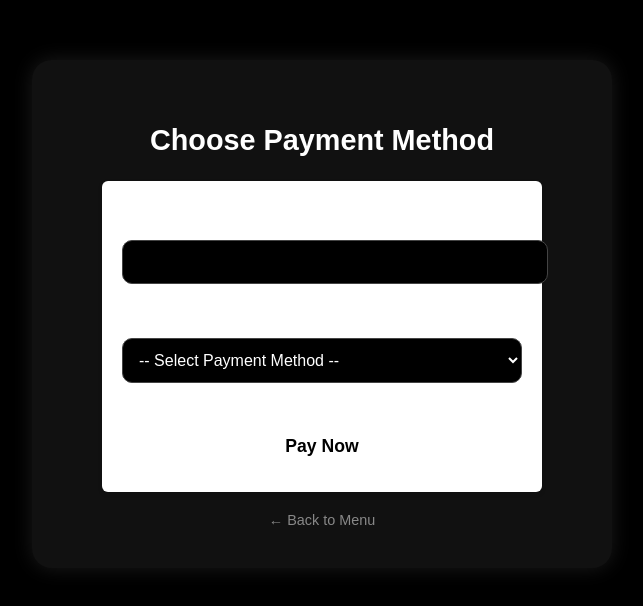
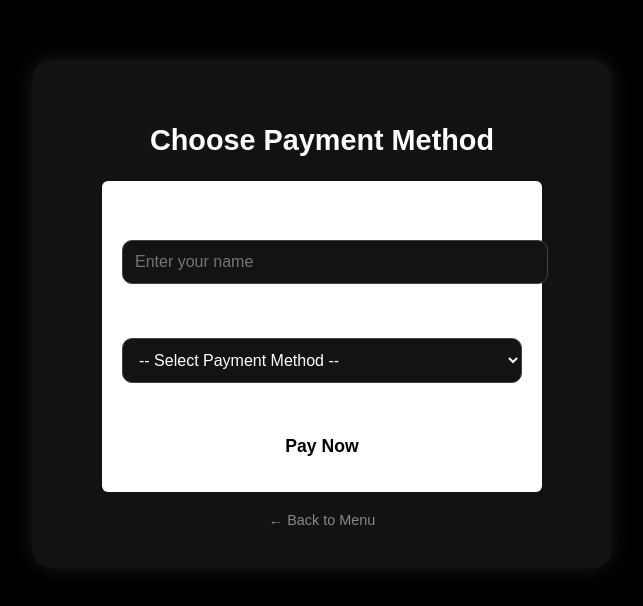
Before and after one commit to MONIKA-4268/ENDLESS-CRAVE, a website: page public/payment.html in a window 1280 px wide. Shown: the part 138-744 px from the top of the page, without its empty margins (318-961 px from the left). Drawn offline with Linux system fonts and the light colour scheme.

Commit message:
Update all project files

```diff
--- a/public/payment.html
+++ b/public/payment.html
@@ -18,7 +18,7 @@
     }
 
     .payment-container {
-      background: #111;
+      background: #121212;
       padding: 2.5rem;
       border-radius: 20px;
       width: 100%;
@@ -45,7 +45,7 @@
       padding: 0.75rem;
       font-size: 1rem;
       border: 1px solid #444;
-      background: #000;
+      background: #131313;
       color: #fff;
       border-radius: 10px;
       transition: border-color 0.3s ease;
@@ -54,7 +54,7 @@
     .payment-container input:focus,
     .payment-container select:focus {
       outline: none;
-      border-color: #fff;
+      border-color: #181818;
     }
 
     .hide {
@@ -98,11 +98,11 @@
   <div class="payment-container">
     <h2>Choose Payment Method</h2>
     <form id="paymentForm">
-      <label for="name">Full Name:</label>
-      <input type="text" id="name" required />
+      <label for="customerName">Full Name:</label>
+      <input type="text" id="customerName" name="customerName" placeholder="Enter your name" required />
 
-      <label for="method">Payment Method:</label>
-      <select id="method" required>
+      <label for="paymentMethod">Payment Method:</label>
+      <select id="paymentMethod" name="paymentMethod" required>
         <option value="">-- Select Payment Method --</option>
         <option value="upi">UPI</option>
         <option value="card">Credit / Debit Card</option>
@@ -115,25 +115,25 @@
       <!-- UPI -->
       <div id="upi-section" class="hide">
         <label for="upi-id">UPI ID:</label>
-        <input type="text" id="upi-id" placeholder="example@upi" />
+        <input type="text" id="upi-id" name="upiId" placeholder="example@upi" />
       </div>
 
       <!-- Card -->
       <div id="card-section" class="hide">
         <label for="card-number">Card Number:</label>
-        <input type="text" id="card-number" placeholder="0000 0000 0000 0000" />
+        <input type="text" id="card-number" name="cardNumber" placeholder="0000 0000 0000 0000" />
 
         <label for="expiry">Expiry Date:</label>
-        <input type="text" id="expiry" placeholder="MM/YY" />
+        <input type="text" id="expiry" name="expiry" placeholder="MM/YY" />
 
         <label for="cvv">CVV:</label>
-        <input type="password" id="cvv" placeholder="123" />
+        <input type="password" id="cvv" name="cvv" placeholder="123" />
       </div>
 
       <!-- Net Banking -->
       <div id="netbanking-section" class="hide">
         <label for="bank">Select Bank:</label>
-        <select id="bank">
+        <select id="bank" name="bank">
           <option value="">-- Select Bank --</option>
           <option value="sbi">SBI</option>
           <option value="icici">ICICI Bank</option>
@@ -145,13 +145,13 @@
       <!-- Google Pay -->
       <div id="gpay-section" class="hide">
         <label for="gpay-number">Google Pay Number:</label>
-        <input type="text" id="gpay-number" placeholder="10-digit mobile number" />
+        <input type="text" id="gpay-number" name="gpayNumber" placeholder="10-digit mobile number" />
       </div>
 
       <!-- PayPal -->
       <div id="paypal-section" class="hide">
         <label for="paypal-email">PayPal Email:</label>
-        <input type="email" id="paypal-email" placeholder="your@email.com" />
+        <input type="email" id="paypal-email" name="paypalEmail" placeholder="your@email.com" />
       </div>
 
       <button type="submit">Pay Now</button>
```
